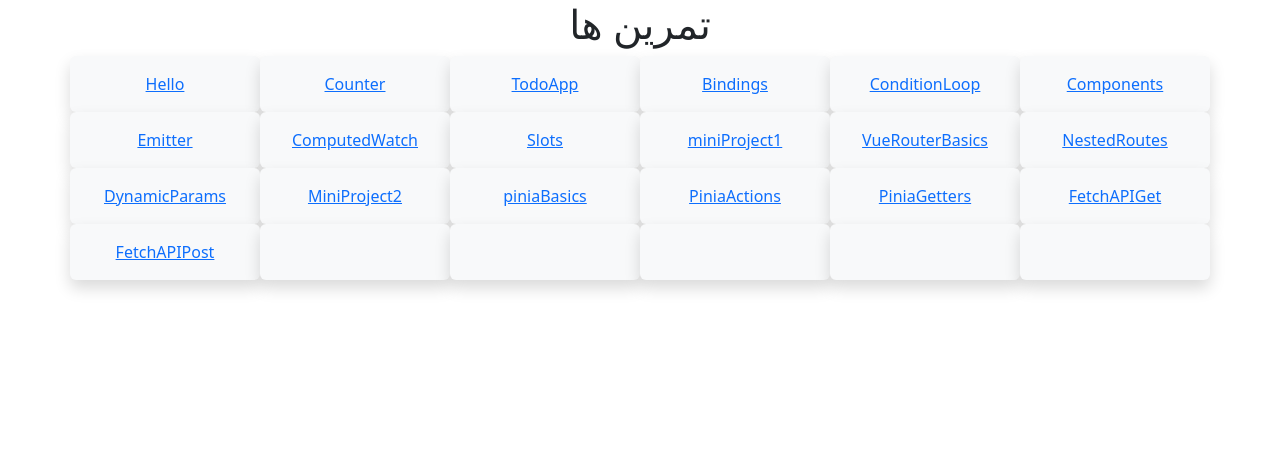
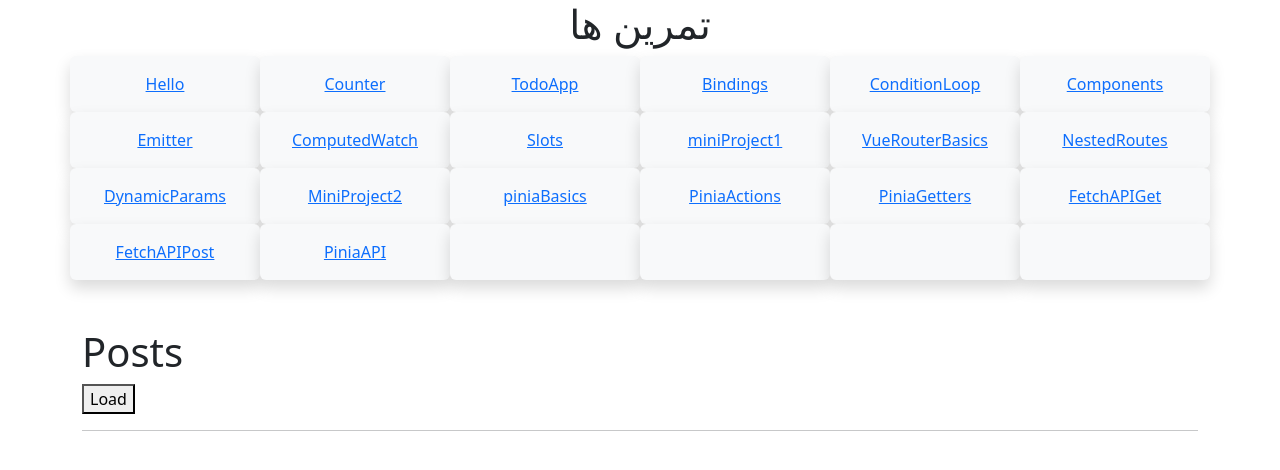
Before and after one commit to ielhamsv/vue-learning-30days, a Vue app in the folder vue-30days/: page /PiniaAPI in a window 1280 px wide. Shown: the top 470 px of the page. Built offline with nearby package versions, Linux system fonts and the light colour scheme.

Commit message:
day20 , Pinia API

```diff
--- a/vue-30days/src/App.vue
+++ b/vue-30days/src/App.vue
@@ -69,7 +69,9 @@
         <div class="col-md-2 shadow p-3 bg-body-tertiary rounded text-center">
           <router-link to="/FetchAPIPost">FetchAPIPost</router-link>
         </div>
-        <div class="col-md-2 shadow p-3 bg-body-tertiary rounded text-center"></div>
+        <div class="col-md-2 shadow p-3 bg-body-tertiary rounded text-center">
+          <router-link to="/PiniaAPI">PiniaAPI</router-link>
+        </div>
         <div class="col-md-2 shadow p-3 bg-body-tertiary rounded text-center"></div>
         <div class="col-md-2 shadow p-3 bg-body-tertiary rounded text-center"></div>
         <div class="col-md-2 shadow p-3 bg-body-tertiary rounded text-center"></div>
--- a/vue-30days/src/router/index.js
+++ b/vue-30days/src/router/index.js
@@ -21,6 +21,7 @@ import PiniaActions from "@/views/PiniaActions.vue";
 import PiniaGetters from "@/views/PiniaGetters.vue";
 import FetchAPIGet from "@/views/FetchAPIGet.vue";
 import FetchAPIPost from "@/views/FetchAPIPost.vue";
+import PiniaAPI from "@/views/PiniaAPI.vue";
 
 
 const router = createRouter({
@@ -52,6 +53,7 @@ const router = createRouter({
     {path: '/PiniaGetters', name: 'PiniaGetters', component: PiniaGetters},
     {path: '/FetchAPIGet', name: 'FetchAPIGet', component: FetchAPIGet},
     {path: '/FetchAPIPOST', name: 'FetchAPIPOST', component: FetchAPIPost},
+    {path: '/PiniaAPI', name: 'PiniaAPI', component: PiniaAPI},
   ],
 })
 
--- /dev/null
+++ b/vue-30days/src/stores/posts.js
@@ -0,0 +1,10 @@
+import {defineStore} from "pinia";
+export const usePostStore=defineStore("posts",{
+  state: () => ({posts:[]}),
+  actions: {
+    async fetchPosts(){
+      const res=await fetch("https://jsonplaceholder.typicode.com/posts?_limit=5")
+      this.posts=await res.json()
+    }
+  }
+})
--- /dev/null
+++ b/vue-30days/src/views/PiniaAPI.vue
@@ -0,0 +1,17 @@
+<script setup>
+import {usePostStore} from "@/stores/posts.js";
+const posts=usePostStore()
+</script>
+
+<template>
+<h1>Posts</h1>
+  <button @click="posts.fetchPosts()">Load</button>
+  <hr>
+  <ul>
+    <li v-for="post in posts.posts" :key="post.id">{{post.title}}</li>
+  </ul>
+</template>
+
+<style scoped>
+
+</style>
```
